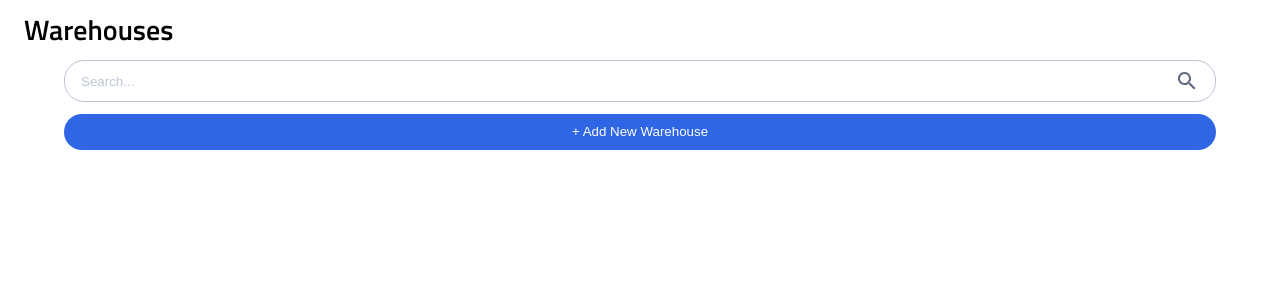
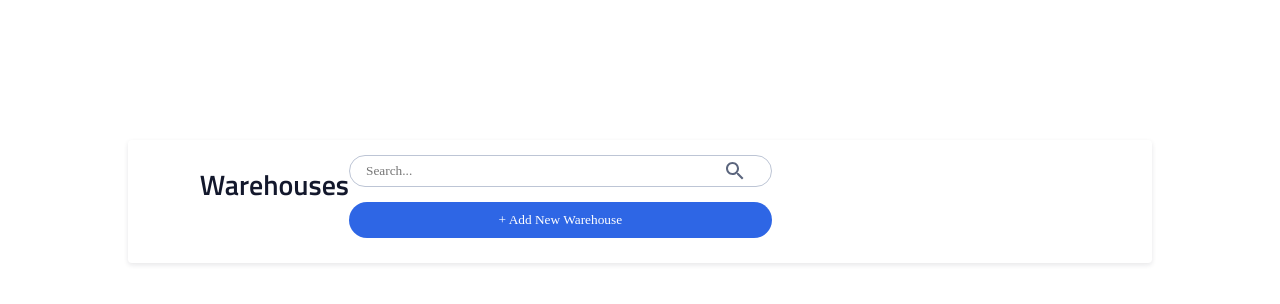
Before and after one commit to dige91/instock, a React (Create React App) app: page / in a window 1280 px wide. Shown: the top 304 px of the page. Built offline with nearby package versions, Linux system fonts and the light colour scheme.

Commit message:
Warehouse header completed

```diff
--- a/src/Components/pages/Warehouse/Warehouse.js
+++ b/src/Components/pages/Warehouse/Warehouse.js
@@ -5,20 +5,21 @@ import search from '../../../assets/Icons/search-24px.svg';
 
 const Warehouse = () => {
     return (
-        <div className='warehouse'>
-            <div className='warehouse__header'>
-                <h1 className="warehouse__header-title">Warehouses</h1>
-                <div className="warehouse__header-search">
-                    <input className="warehouse__header-search__text" type="text" id="searchInput" placeholder="Search..." />
-                    <img className="warehouse__header-search__icon" src={search} alt="Search" />
+
+        <div className="warehouses">
+            <div className="warehouses__header">
+                <h1 className="warehouses__header-title">Warehouses</h1>
+                <div className="warehouses__header-container">
+                    <form className="warehouses__header-form">
+                        <input type="search" name="search" className="warehouses__header-form-search" placeholder="Search..." />
+                        <Link to="#">
+                            <button className="warehouses__header-form-button">+ Add New Warehouse</button>
+                        </Link>
+                    </form>
                 </div>
-                {/* <Link to='#'> */}
-                    <button className="warehouse__header-button">
-                        <p className="warehouse__header-button__text">+ Add New Warehouse</p>
-                    </button>
-                {/* </Link> */}
             </div>
         </div>
+
     );
 }
 
--- a/src/Components/pages/Warehouse/Warehouse.scss
+++ b/src/Components/pages/Warehouse/Warehouse.scss
@@ -1,64 +1,127 @@
 @use '../../../styles/partials/mixin' as *;
 @use '../../../styles/partials/colors' as *;
 
-* {
-    box-sizing: border-box;
-    margin: 0;
-    padding: 0;
+input {
+    font-family: 'Titillium Web';
 }
-.warehouse {
+
+.warehouses {
+    position: absolute;
+    width: stretch;
+    top: 8.75rem;
+    margin: 0 1.0625rem;
+    border-radius: .25rem;
+    background: white;
+    box-shadow: 0 .125rem .3125rem rgba(19, 24, 44, 0.1);
+
+    @include tablet {
+        top: 5.9375rem;
+        margin: 0 4% 6.25rem 4%;
+    }
+
+    @include desktop {
+        margin: 0 10% 9.375rem 10%;
+    }
+
+    &__divider {
+        border-top: .0625rem solid $cloud;
+
+        @include tablet {
+            display: none;
+        }
+    }
 
     &__header {
         display: flex;
-        flex-direction: column;
-        align-items: center;
+        flex-wrap: wrap;
+        padding: .9375rem 7%;
+        margin: 0;
 
         @include tablet {
-            flex-direction: row;
+            align-items: center;
+            justify-content: space-between;
+            padding: .9375rem 4%;
+            margin: 0;
         }
 
         &-title {
-            align-self: flex-start;
-            margin: .75rem;
-            margin-left: 1.5rem;
+            font-weight: 600;
+            color: $instock-black;
+            margin: .75rem 0;
+
+            @include tablet {
+                margin: .625rem 0 0 0;
+            }
         }
 
-        &-search {
-            width: 90%;
-            display: flex;
-            justify-content: space-between;
-            border: 1px solid $cloud;
-            border-radius: 1.25rem;
-            padding: .5rem;
+        &-container {
+            width: 100%;
 
-            &__text {
-                border: none;
-                outline: none;
-                padding-left: .5rem;
+            @include tablet {
+                width: 57%;
+            }
+
+            @include desktop {
+                width: 48%;
+            }
+        }
+
+        &-form {
+            padding-bottom: .3125rem;
+
+            @include tablet {
+                display: flex;
+                height: 2.375rem;
+                margin-top: .625rem;
+            }
+
+            &-search {
+                background-image: url('../../../assets/Icons/search-24px.svg');
+                background-repeat: no-repeat;
+                background-position: 94%;
+                border-radius: 1.25rem;
+                border: .0625rem solid $cloud;
+                padding: .4375rem 1rem;
+                width: stretch;
+                margin-bottom: .9375rem;
 
                 &:focus {
                     outline: none;
+                    border: .0625rem solid $instock-indigo;
+                }
+
+                @include tablet {
+                    margin: 0 .9375rem 0 0;
                 }
             }
 
-            &__icon {
-                padding-right: .5rem;
-                cursor: pointer;
+            &-button {
+                background-color: $instock-indigo;
+                color: white;
+                width: stretch;
+                border-radius: 1.25rem;
+                border: none;
+                padding: 0 1rem;
+                margin-bottom: .3125rem;
+                height: 2.25rem;
+
+                @include tablet {
+                    height: 2.375rem;
+                    width: 10.3125rem;
+                }
+
+                &:hover {
+                    background-color: $instock-black;
+                }
             }
-        }
-
-        &-button{
-            border: none;
-            width: 90%;
-            background-color: $instock-indigo;
-            color: $white;
-            border-radius: 1.25rem;
-            padding: .65rem;
-            margin-top: .75rem;
         }
     }
 }
 
-::placeholder {
-    color: $cloud;
+button {
+    font-family: 'Titillium Web';
+
+    &:hover {
+        cursor: pointer;
+    }
 }
```
